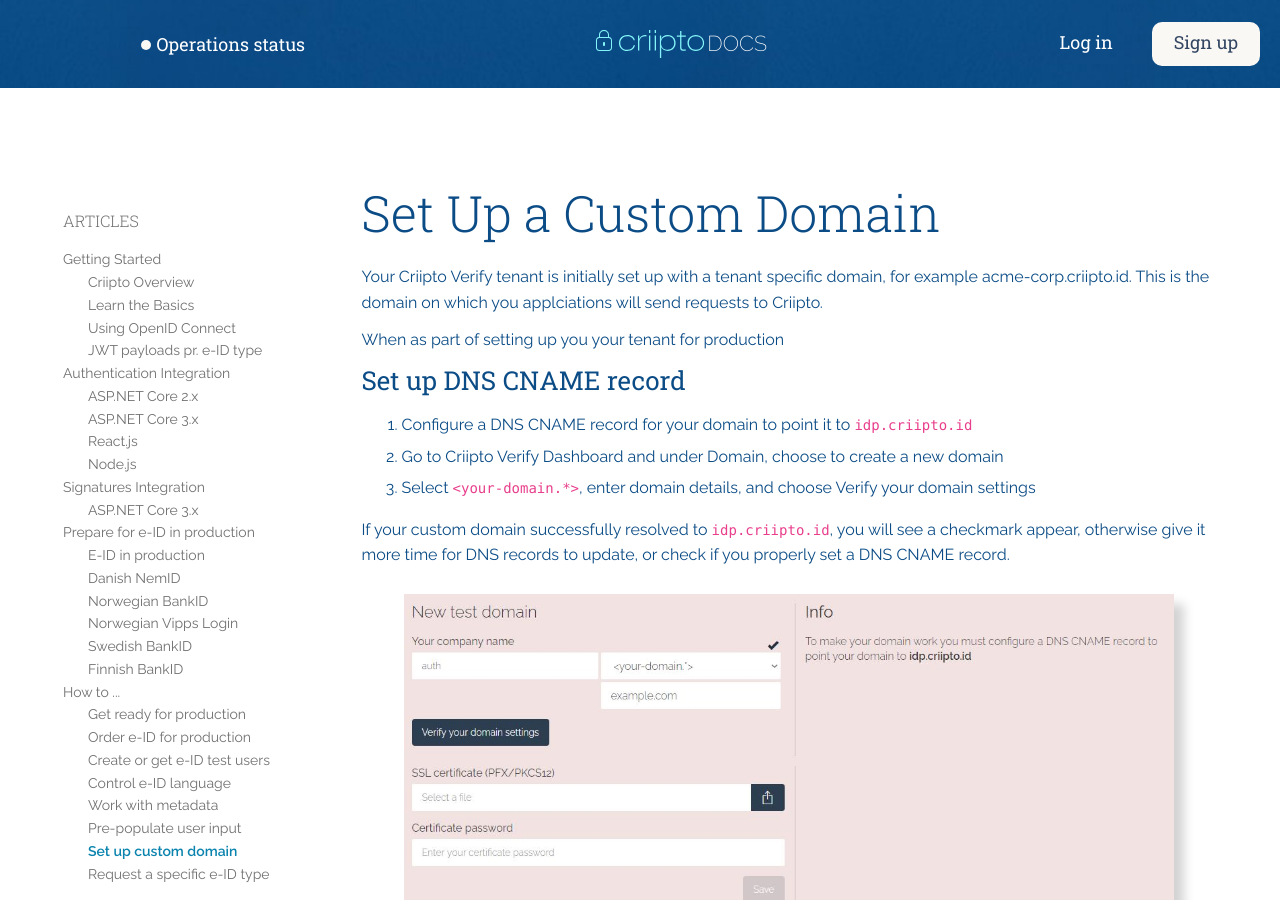
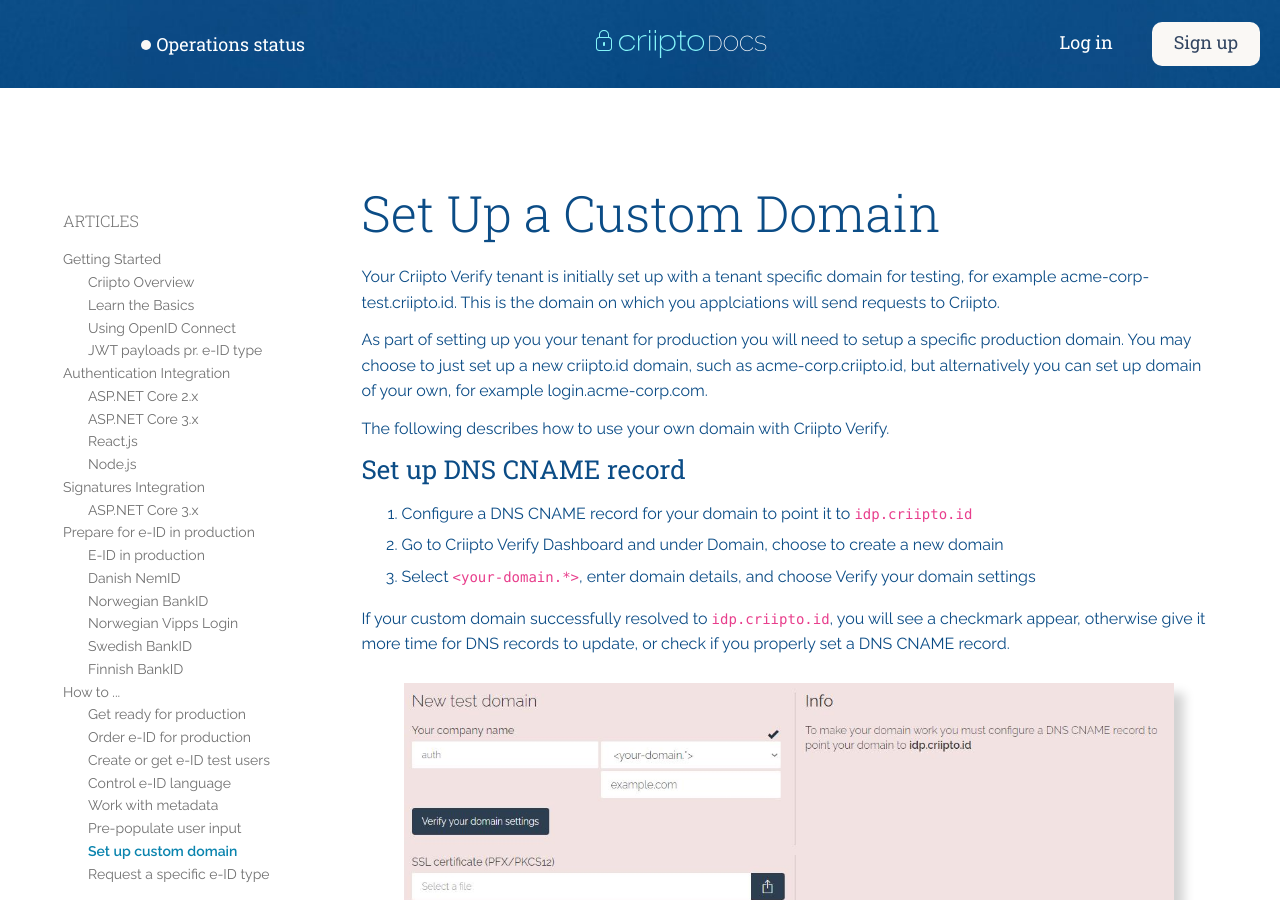
Before and after one commit to criipto/docs-old, a Jekyll site: the page built from how-to/set-up-custom-domain.md, in a window 1280 px wide and 900 px high. Built offline with Jekyll 4.4.1, drawn with Linux system fonts in a browser that asks for light colours; some web fonts are replaced.

Commit message:
Added a small lead-in at the top of the custom domain page

```diff
--- a/how-to/set-up-custom-domain.md
+++ b/how-to/set-up-custom-domain.md
@@ -6,9 +6,11 @@
 
 # Set Up a Custom Domain
 
-Your Criipto Verify tenant is initially set up with a tenant specific domain, for example acme-corp.criipto.id. This is the domain on which you applciations will send requests to Criipto.
+Your Criipto Verify tenant is initially set up with a tenant specific domain for testing, for example acme-corp-test.criipto.id. This is the domain on which you applciations will send requests to Criipto.
 
-When as part of setting up you your tenant for production
+As part of setting up you your tenant for production you will need to setup a specific production domain. You may choose to just set up a new criipto.id domain, such as acme-corp.criipto.id, but alternatively you can set up domain of your own, for example login.acme-corp.com.
+
+The following describes how to use your own domain with Criipto Verify.
 
 ## Set up DNS CNAME record
 
```
